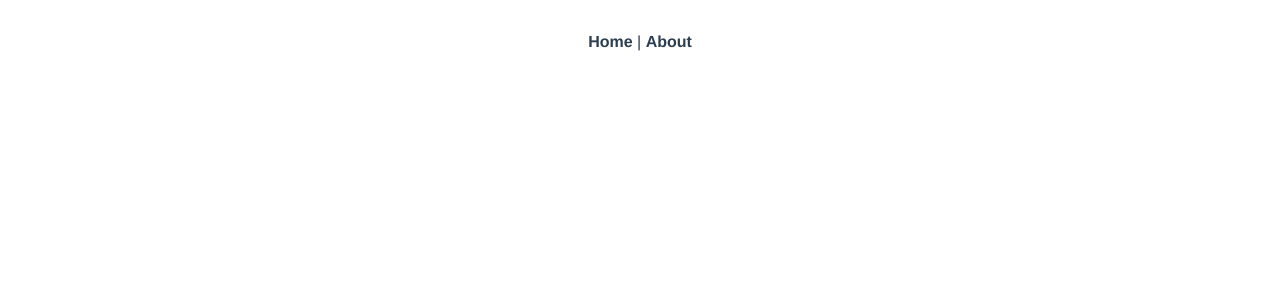
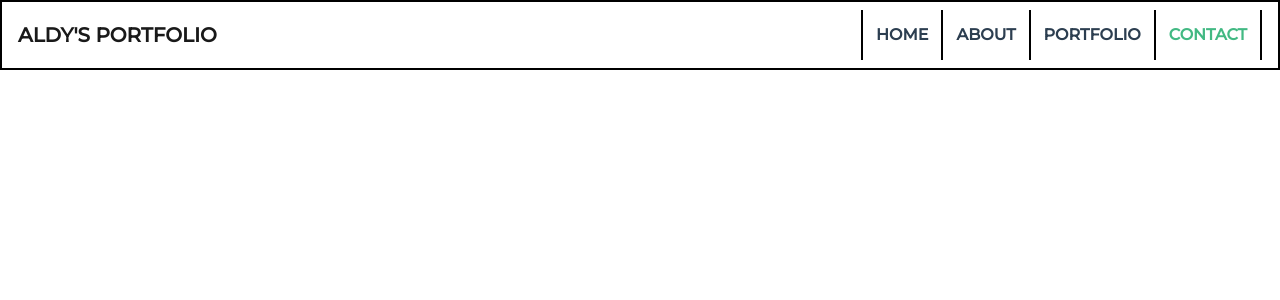
Before and after one commit to aldyfikhrimuhammad/Portfolio-Website-Brutalist-Style, a Vue app: page /contact in a window 1280 px wide. Shown: the top 300 px of the page. Built offline with nearby package versions, Linux system fonts and the light colour scheme.

Commit message:
Make a navbar

```diff
--- a/src/App.vue
+++ b/src/App.vue
@@ -1,16 +1,34 @@
 <template>
   <div id="app">
-    <nav>
-      <router-link to="/">Home</router-link> |
-      <router-link to="/about">About</router-link>
-    </nav>
-    <router-view/>
+    <div>
+      <b-navbar toggleable="lg" type="light" variant="white" style="border: 2px solid black">
+        <router-link to="/"
+          ><b-navbar-brand>ALDY'S PORTFOLIO</b-navbar-brand></router-link
+        >
+
+        <b-navbar-toggle target="nav-collapse" style="border: 2px solid black"></b-navbar-toggle>
+
+        <b-collapse id="nav-collapse" is-nav>
+          <!-- Right aligned nav items -->
+          <b-navbar-nav class="ml-auto">
+          <b-nav-item class="navbar-item" disabled></b-nav-item>
+            <b-nav-item class="navbar-item"><router-link to="/">HOME</router-link></b-nav-item>
+            <b-nav-item class="navbar-item"><router-link to="/about">ABOUT</router-link></b-nav-item>
+            <b-nav-item class="navbar-item"><router-link to="/portfolio">PORTFOLIO</router-link></b-nav-item>
+            <b-nav-item class="navbar-item"><router-link to="/contact">CONTACT</router-link></b-nav-item>
+          </b-navbar-nav>
+        </b-collapse>
+      </b-navbar>
+    </div>
+    <router-view />
   </div>
 </template>
 
 <style>
+@import url('https://fonts.googleapis.com/css2?family=Montserrat:wght@500&display=swap');
+
 #app {
-  font-family: Avenir, Helvetica, Arial, sans-serif;
+  font-family: 'Montserrat', sans-serif;
   -webkit-font-smoothing: antialiased;
   -moz-osx-font-smoothing: grayscale;
   text-align: center;
@@ -26,7 +44,20 @@ nav a {
   color: #2c3e50;
 }
 
+.navbar-item {
+  border-right: 2px solid black;
+  padding: 5px;
+}
+
 nav a.router-link-exact-active {
   color: #42b983;
+  text-decoration: none;
+}
+
+nav a:hover {
+  color: #42b983;
+  text-decoration: none;
+  transition: 0.5s;
+  transform: scale(1.1);
 }
 </style>
```
